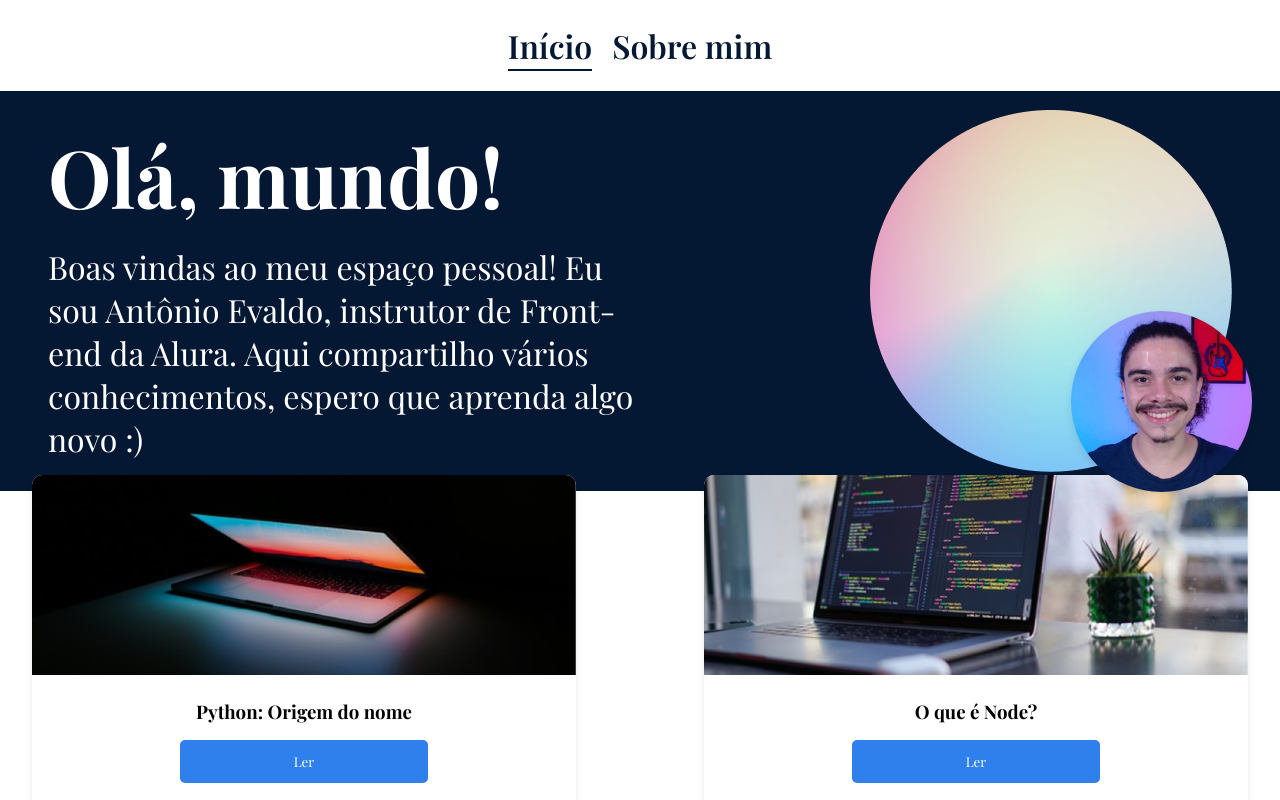
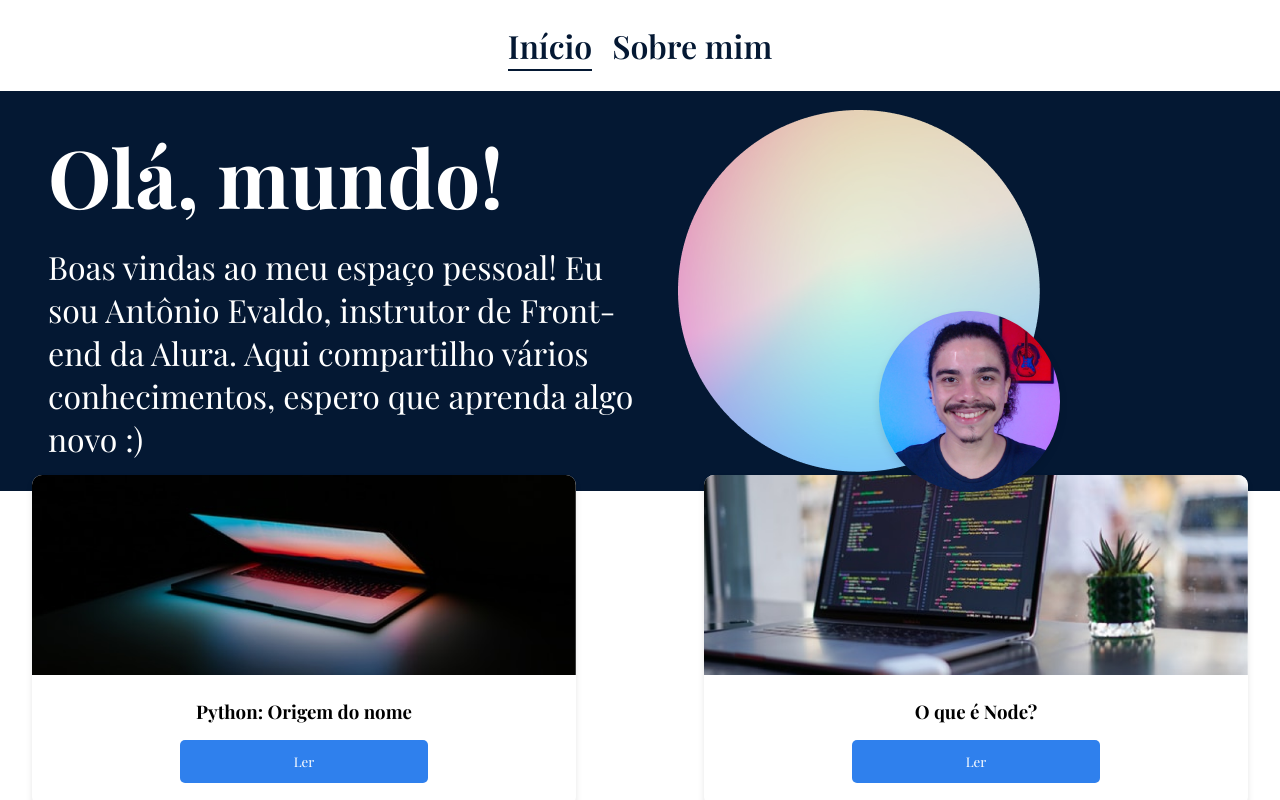
Before and after one commit to danielcoosta1/ola-mundo, a React (Create React App) app: page / in a window 1280 px wide. Shown: the top 800 px of the page. Built offline with nearby package versions, Linux system fonts and the light colour scheme; a web font is replaced by a local one.

Commit message:
melhorando o visual da imagem do banner

```diff
--- a/src/Components/Banner/styles.js
+++ b/src/Components/Banner/styles.js
@@ -78,12 +78,15 @@ const ConteinerImg = styled.div`
   justify-content: center;
   align-items: center;
   position: relative;
+  margin-right: 12rem;
   @media screen and (max-width: 768px) {
     max-width: 30%;
+    margin-right: 0;
   }
 
   @media screen and             (max-width: 480px) {
     max-width: 40%;
+    margin-right: 0;
   }
 `;
 
```
